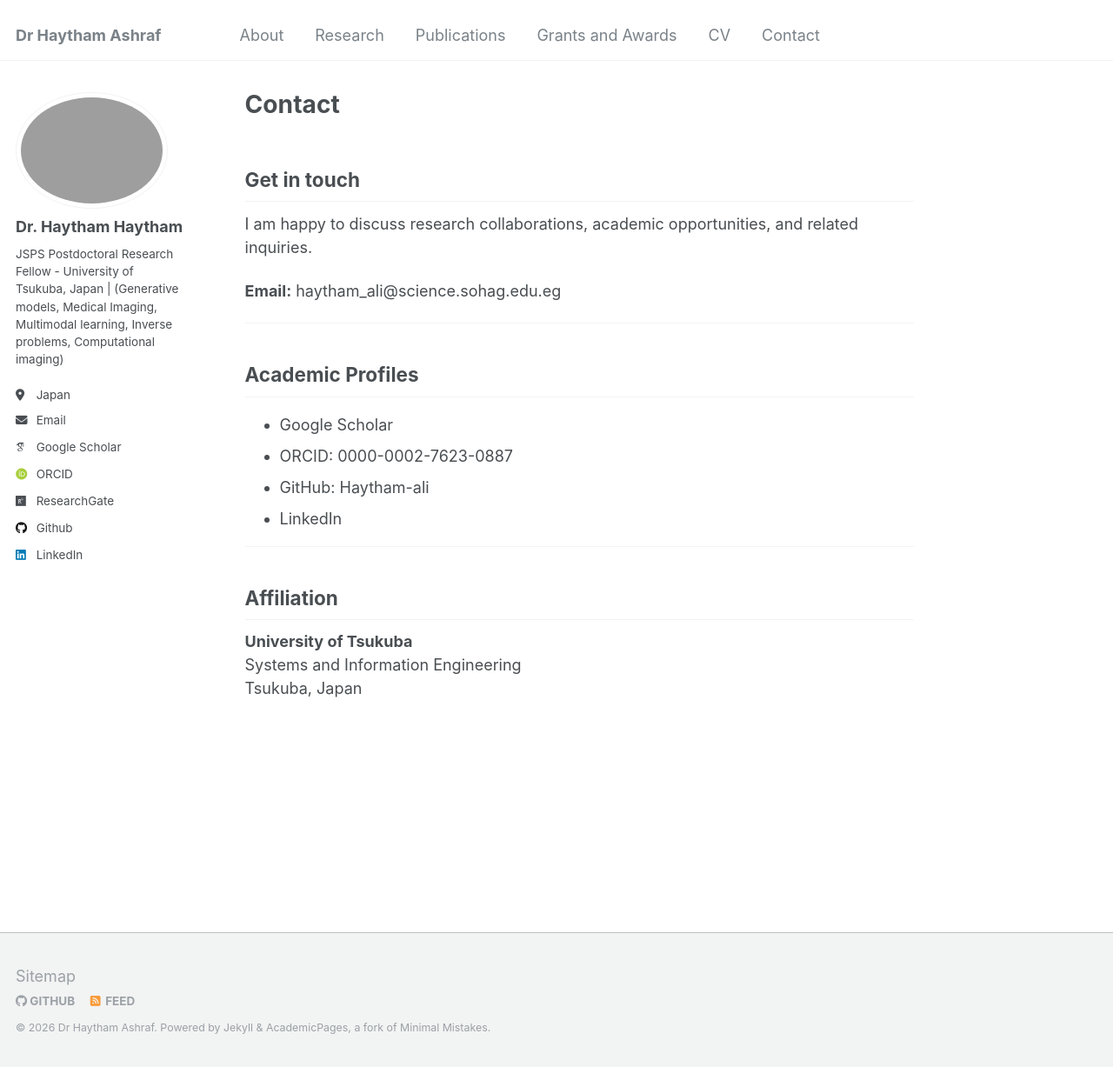
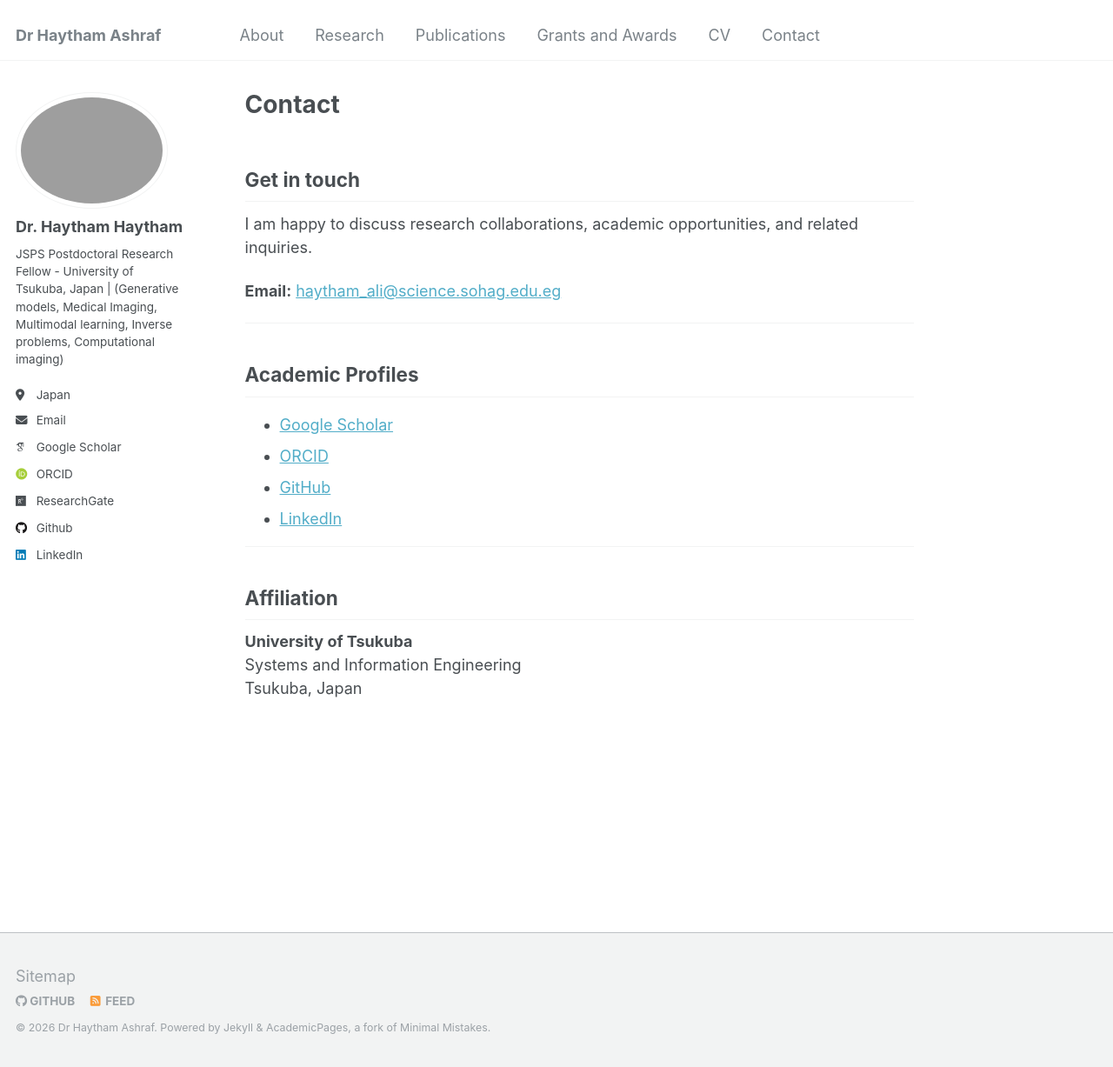
Before and after one commit to Haytham-ali/haytham-ashraf.github.io, a Jekyll site: the page built from _pages/contact.md, in a window 1280 px wide and 1227 px high. Shown: the whole window at 87% size. Built offline with Jekyll 4.4.1, drawn with Linux system fonts in a browser that asks for light colours; some web fonts are replaced.

Commit message:
Update contact.md

```diff
--- a/_pages/contact.md
+++ b/_pages/contact.md
@@ -9,16 +9,16 @@ author_profile: true
 
 I am happy to discuss research collaborations, academic opportunities, and related inquiries.
 
-**Email:** haytham_ali@science.sohag.edu.eg
+**Email:** [haytham_ali@science.sohag.edu.eg](mailto:haytham_ali@science.sohag.edu.eg)
 
 ---
 
 ## Academic Profiles
 
-- Google Scholar
-- ORCID: 0000-0002-7623-0887
-- GitHub: Haytham-ali
-- LinkedIn
+- [Google Scholar](https://scholar.google.com/)
+- [ORCID](https://orcid.org/0000-0002-7623-0887)
+- [GitHub](https://github.com/Haytham-ali)
+- [LinkedIn](https://www.linkedin.com/)
 
 ---
 
```
